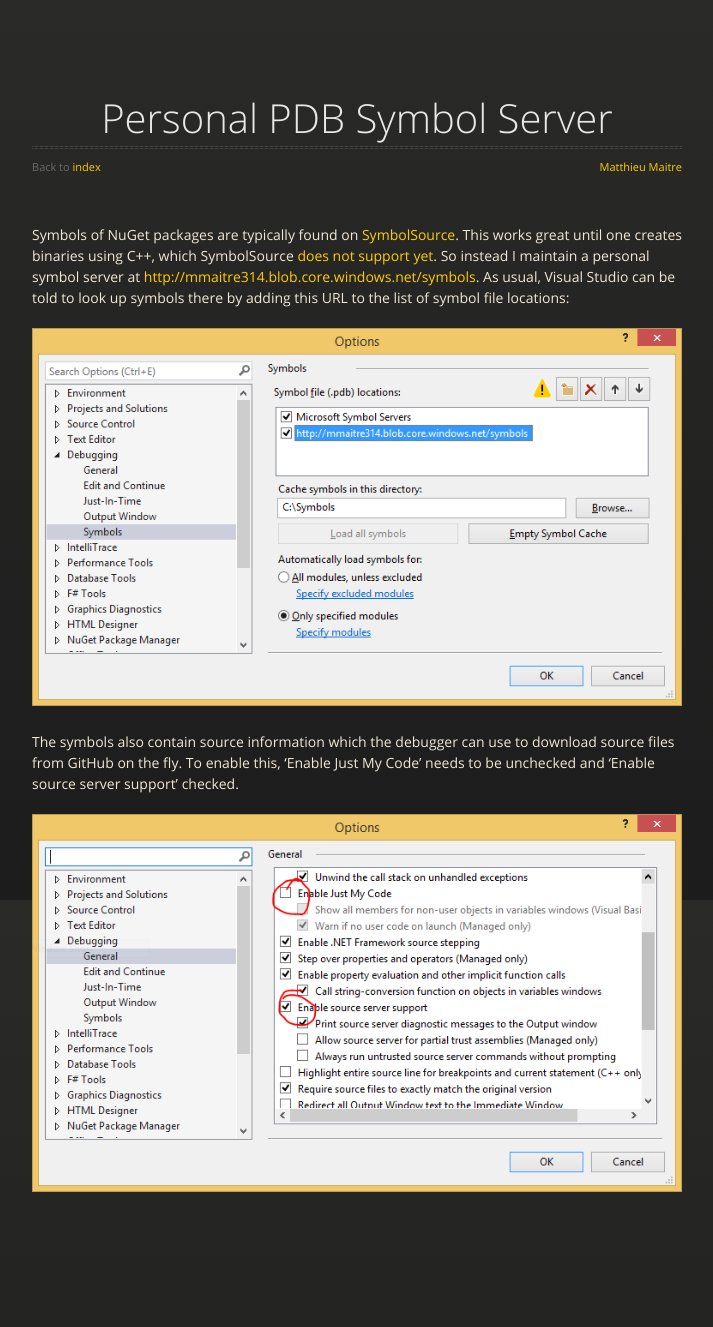
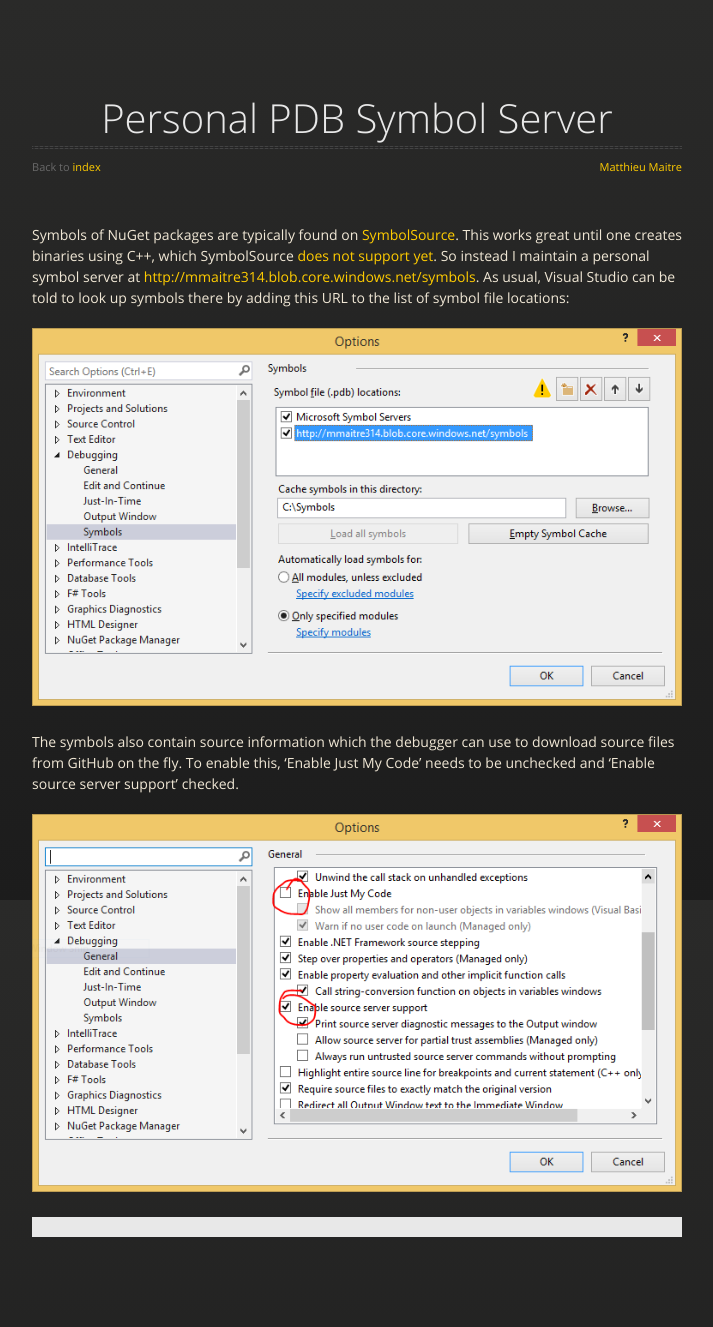
Before and after one commit to mmaitre314/mmaitre314.github.io, a Jekyll site: the page built from _posts/2015-05-24-personal-pdb-symbol-server.md, in a window 1280 px wide. Shown: the whole page, without its empty margins (283-996 px from the left). Built offline with Jekyll 4.4.1, drawn with Linux system fonts in a browser that asks for light colours; nearby versions of some CDN libraries; comment, search, counter and statistics services are not loaded.

Commit message:
Make comment section easier to read

```diff
--- a/_includes/comments.html
+++ b/_includes/comments.html
@@ -1,4 +1,6 @@
-<div id="disqus_thread"></div>
+<div style="background-color: #e8e8e8; padding: 10px;">
+    <div id="disqus_thread"></div>
+</div>
 <script type="text/javascript">
     /* * * CONFIGURATION VARIABLES: EDIT BEFORE PASTING INTO YOUR WEBPAGE * * */
     var disqus_shortname = 'mmaitre314'; // required: replace example with your forum shortname
```
Also changed, not shown: Gemfile.lock, 1 other file.
